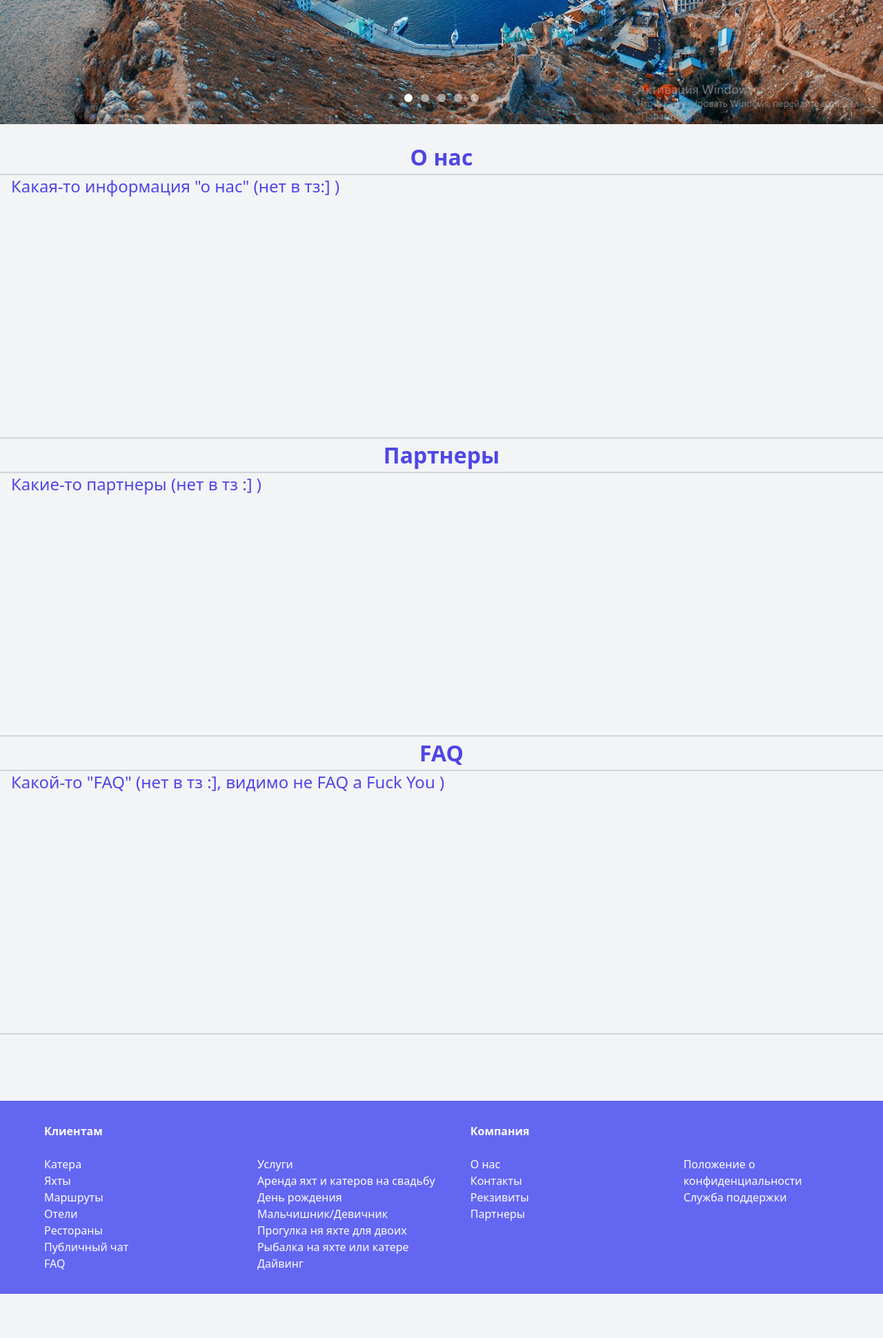
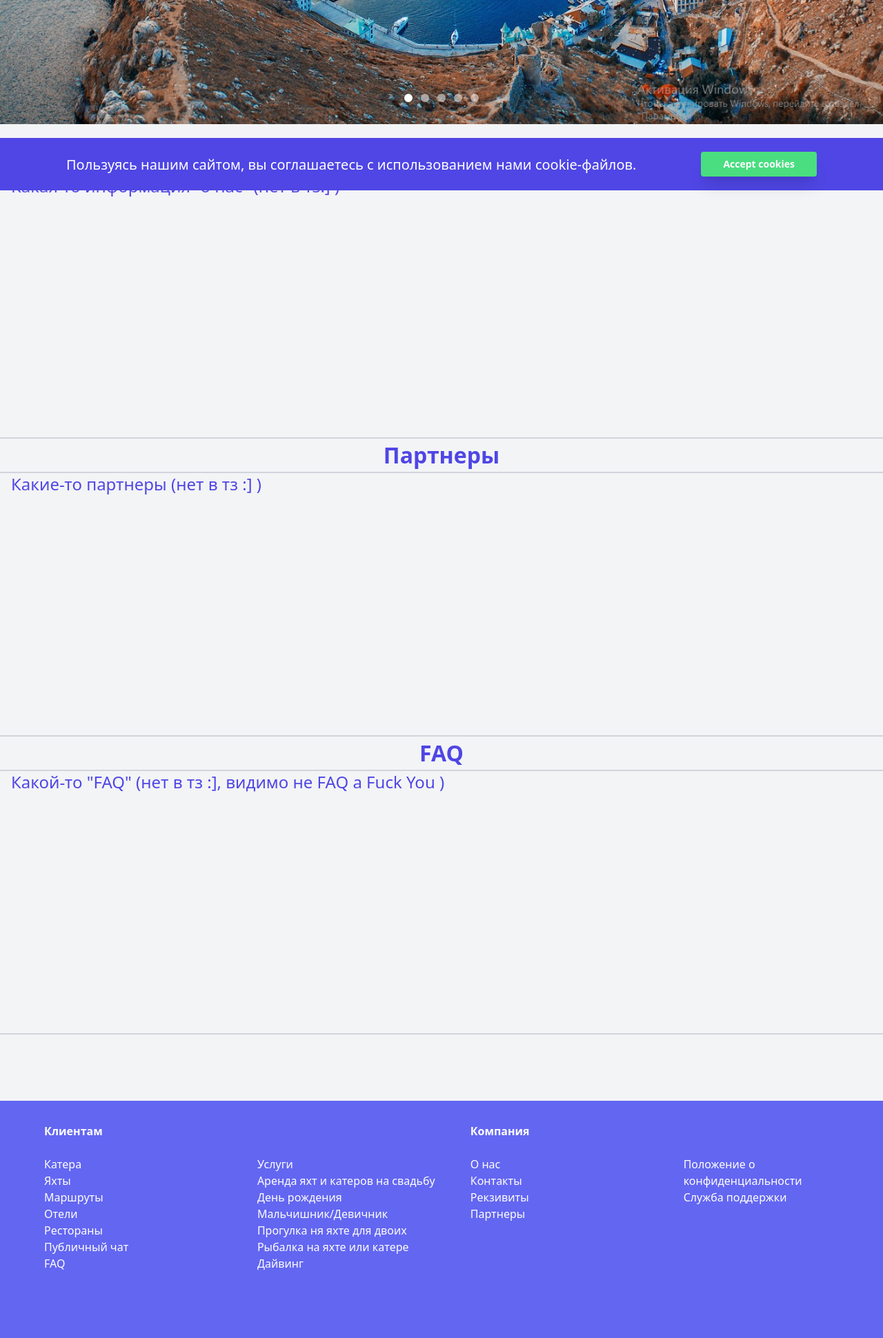
Before and after one commit to Faitese/upsailkvantorium, a PHP site: page / in a window 1280 px wide. Shown: the part 524-2464 px from the top of the page at 69% size. Before the commit the page ends 2400 px from the top, so only its background shows below. Run offline with PHP 8.4, Linux system fonts and the light colour scheme; some libraries are stand-ins or nearby versions.

Commit message:
first commitds

```diff
--- /dev/null
+++ b/cookies.php
@@ -0,0 +1,36 @@
+<script src="https://cdn.jsdelivr.net/gh/alpinejs/alpine@v2.x.x/dist/alpine.js" defer></script>
+<style>
+@import url(https://cdnjs.cloudflare.com/ajax/libs/MaterialDesign-Webfont/5.3.45/css/materialdesignicons.min.css);
+@-webkit-keyframes fadeIn {
+  from { opacity:0 }
+  to { opacity:1 }
+}
+@keyframes fadeIn {
+  from { opacity:0 }
+  to { opacity:1 }
+}
+@-webkit-keyframes fadeInUp {
+  from { opacity:0; transform:translate3d(0,10%,0) }
+  to { opacity:1; transform:translate3d(0,0,0) }
+}
+@keyframes fadeInUp {
+  from { opacity:0; transform:translate3d(0,10%,0) }
+  to { opacity:1; transform:translate3d(0,0,0) }
+}
+
+dialog[open] { -webkit-animation-duration:0.3s; animation-duration:0.3s; -webkit-animation-fill-mode:both; animation-fill-mode:both; -webkit-animation-name:fadeInUp; animation-name:fadeInUp }
+dialog::backdrop { background: rgba(0, 0, 0, 0.3); backdrop-filter: blur(3px); -webkit-animation-duration:0.3s; animation-duration:0.3s; -webkit-animation-fill-mode:both; animation-fill-mode:both; -webkit-animation-name:fadeIn; animation-name:fadeIn  }
+</style>
+
+<div class=" h-auto bg-indigo-600 flex items-center justify-center px-5 relative" x-data="{showCookieBanner:true}">
+    <section class=" fixed w-full p-5 lg:px-24 bottom-0 bg-indigo-600" x-show="showCookieBanner">
+        <div class="md:flex items-center -mx-3">
+            <div class="md:flex-1 px-3 mb-5 md:mb-0">
+                <p class="text-center md:text-left text-xl text-white leading-tight md:pr-12">Пользуясь нашим сайтом, вы соглашаетесь с использованием нами cookie-файлов.</p>
+            </div>
+            <div class="px-3 text-center">
+                <button id="btn" class="py-2 px-8 bg-green-400 hover:bg-green-500 text-white rounded font-bold text-sm shadow-xl" @click.prevent="showCookieBanner=!showCookieBanner">Accept cookies</button>
+            </div>
+        </div>
+    </section>
+</div>
--- a/footer.php
+++ b/footer.php
@@ -1,4 +1,4 @@
-<div class="bg-indigo-500 h-auto text-white pt-8 px-16 pb-8 flex">
+<div class="bg-indigo-500 h-auto text-white pt-8 px-16 pb-24 flex">
     <div class="flex-1/4 w-96">
         <p class="font-semibold">Клиентам</p><br>
         Катера<br>
--- a/layout.php
+++ b/layout.php
@@ -10,6 +10,9 @@
 <body>
     <?php
     include('menu.php');
+    include("cookies.php");
     ?>
+
+
 </body>
 </html>
```
